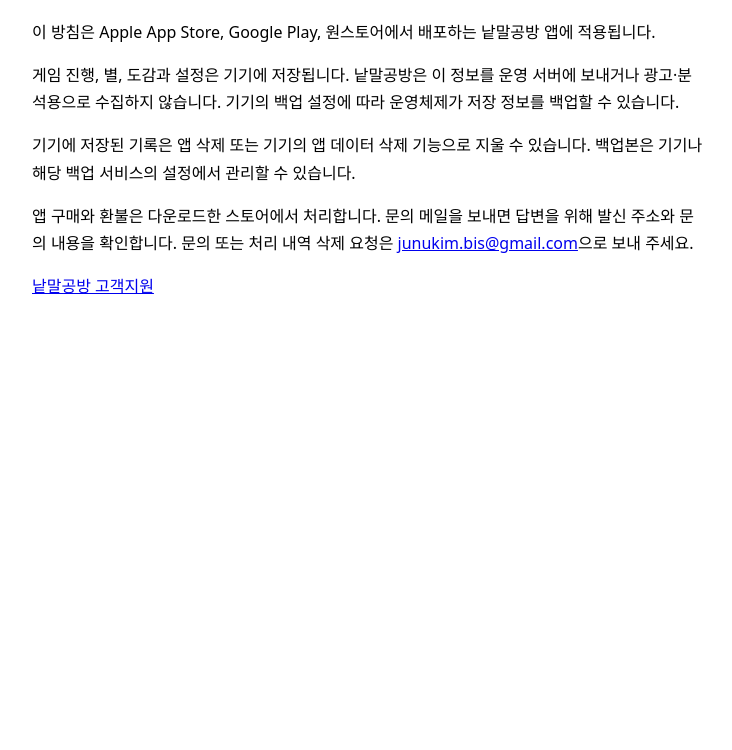
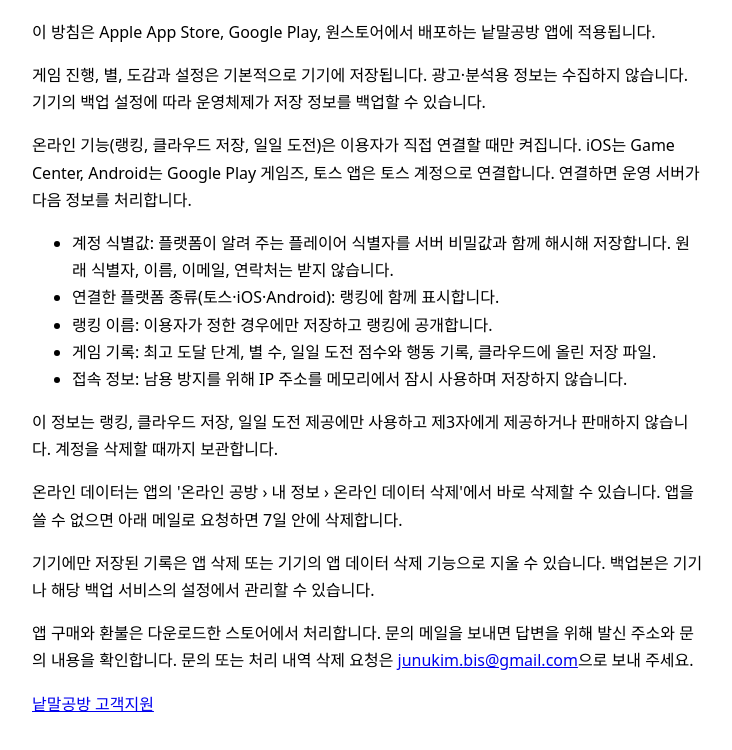
Before and after one commit to junu126/nalmal-support, a plain HTML site: page privacy.html in a window 1280 px wide. Shown: the part 89-839 px from the top of the page, without its empty margins (272-1004 px from the left). Before the commit the page ends 800 px from the top, so only its background shows below. Drawn offline with Linux system fonts and the light colour scheme.

Commit message:
개인정보 처리방침: 온라인 랭킹·클라우드 기능 반영
Co-Authored-By: Claude Opus 5.5 <noreply@anthropic.com>

```diff
--- a/privacy.html
+++ b/privacy.html
@@ -9,8 +9,18 @@ body { max-width: 42rem; margin: 2rem auto; padding: 0 1rem; font: 1rem/1.7 syst
 <main>
   <h1>낱말공방 개인정보 처리방침</h1>
   <p>이 방침은 Apple App Store, Google Play, 원스토어에서 배포하는 낱말공방 앱에 적용됩니다.</p>
-  <p>게임 진행, 별, 도감과 설정은 기기에 저장됩니다. 낱말공방은 이 정보를 운영 서버에 보내거나 광고·분석용으로 수집하지 않습니다. 기기의 백업 설정에 따라 운영체제가 저장 정보를 백업할 수 있습니다.</p>
-  <p>기기에 저장된 기록은 앱 삭제 또는 기기의 앱 데이터 삭제 기능으로 지울 수 있습니다. 백업본은 기기나 해당 백업 서비스의 설정에서 관리할 수 있습니다.</p>
+  <p>게임 진행, 별, 도감과 설정은 기본적으로 기기에 저장됩니다. 광고·분석용 정보는 수집하지 않습니다. 기기의 백업 설정에 따라 운영체제가 저장 정보를 백업할 수 있습니다.</p>
+    <p>온라인 기능(랭킹, 클라우드 저장, 일일 도전)은 이용자가 직접 연결할 때만 켜집니다. iOS는 Game Center, Android는 Google Play 게임즈, 토스 앱은 토스 계정으로 연결합니다. 연결하면 운영 서버가 다음 정보를 처리합니다.</p>
+    <ul>
+      <li>계정 식별값: 플랫폼이 알려 주는 플레이어 식별자를 서버 비밀값과 함께 해시해 저장합니다. 원래 식별자, 이름, 이메일, 연락처는 받지 않습니다.</li>
+      <li>연결한 플랫폼 종류(토스·iOS·Android): 랭킹에 함께 표시합니다.</li>
+      <li>랭킹 이름: 이용자가 정한 경우에만 저장하고 랭킹에 공개합니다.</li>
+      <li>게임 기록: 최고 도달 단계, 별 수, 일일 도전 점수와 행동 기록, 클라우드에 올린 저장 파일.</li>
+      <li>접속 정보: 남용 방지를 위해 IP 주소를 메모리에서 잠시 사용하며 저장하지 않습니다.</li>
+    </ul>
+    <p>이 정보는 랭킹, 클라우드 저장, 일일 도전 제공에만 사용하고 제3자에게 제공하거나 판매하지 않습니다. 계정을 삭제할 때까지 보관합니다.</p>
+    <p id="delete-account">온라인 데이터는 앱의 '온라인 공방 › 내 정보 › 온라인 데이터 삭제'에서 바로 삭제할 수 있습니다. 앱을 쓸 수 없으면 아래 메일로 요청하면 7일 안에 삭제합니다.</p>
+  <p>기기에만 저장된 기록은 앱 삭제 또는 기기의 앱 데이터 삭제 기능으로 지울 수 있습니다. 백업본은 기기나 해당 백업 서비스의 설정에서 관리할 수 있습니다.</p>
   <p>앱 구매와 환불은 다운로드한 스토어에서 처리합니다. 문의 메일을 보내면 답변을 위해 발신 주소와 문의 내용을 확인합니다. 문의 또는 처리 내역 삭제 요청은 <a href="mailto:junukim.bis@gmail.com">junukim.bis@gmail.com</a>으로 보내 주세요.</p>
   <p><a href="support.html">낱말공방 고객지원</a></p>
 </main>
```
